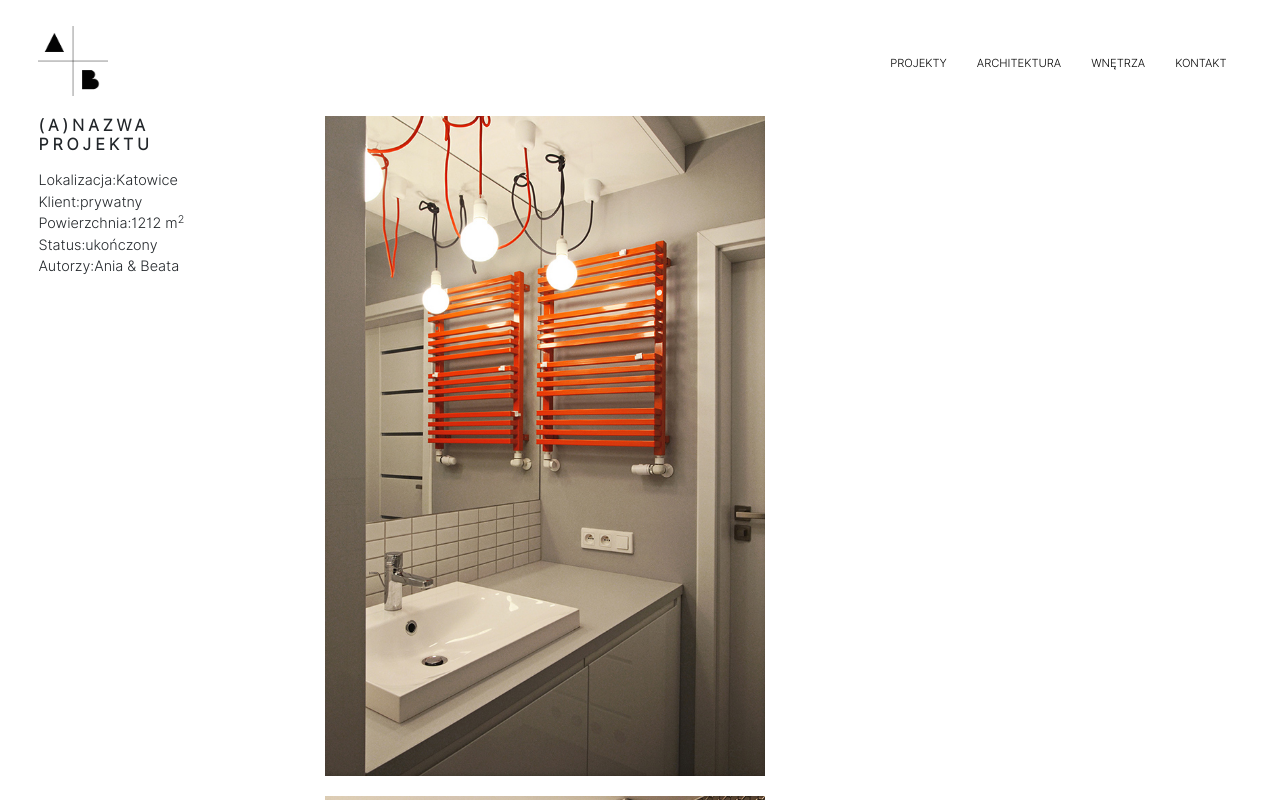
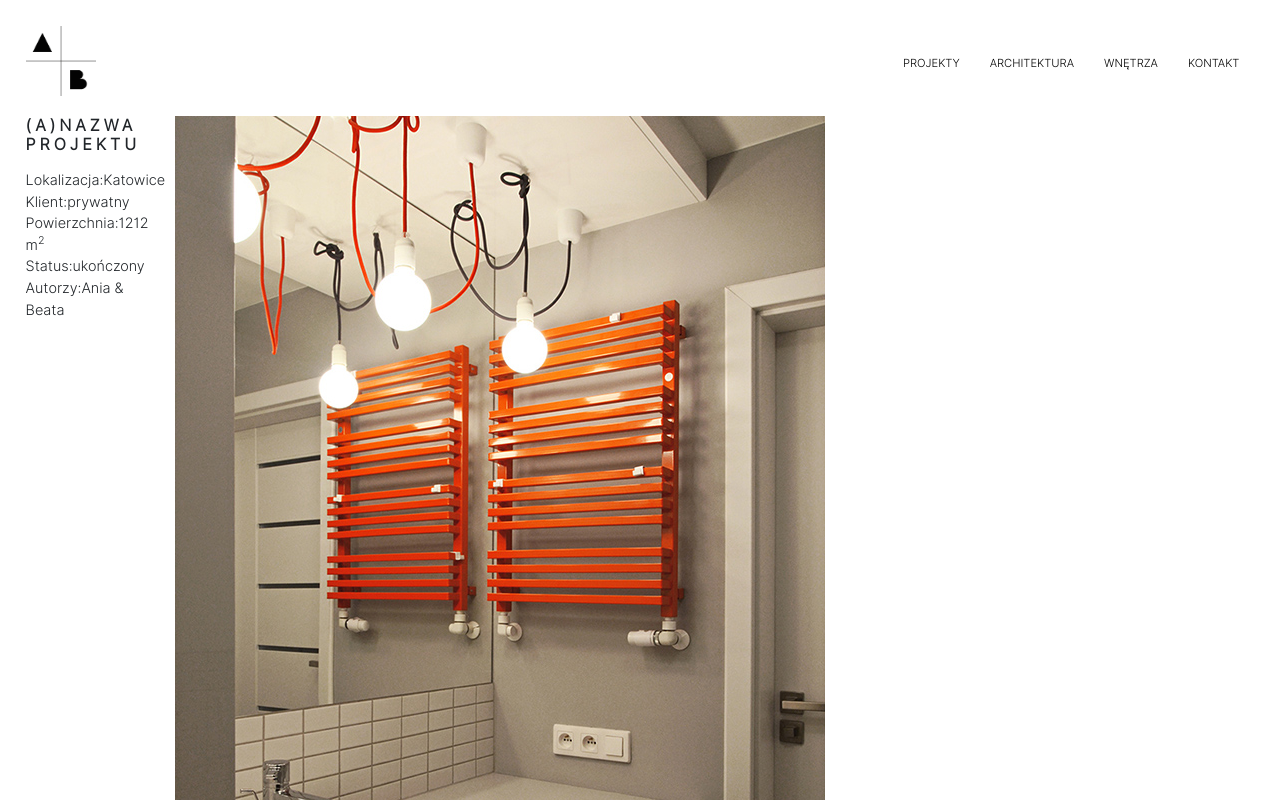
Before and after one commit to wrogoz/Architektura_A-B, a React (Create React App) app: page /architecture/swimmingPool in a window 1280 px wide. Shown: the top 800 px of the page. Built offline with nearby package versions, Linux system fonts and the light colour scheme.

Commit message:
single project image position issues

```diff
--- a/src/App.js
+++ b/src/App.js
@@ -60,7 +60,7 @@ function App() {
 
 const StyledContainer = styled(Container)`
   padding: 10px;
- width:98%;
+
   font-family: interblack;
   display: flex;
 
--- a/src/components/singleProjectComponent/singleProjectDetails.jsx
+++ b/src/components/singleProjectComponent/singleProjectDetails.jsx
@@ -55,13 +55,14 @@ const SingleProjectCol = styled(Col)`
 }
 `;
 const ImageCol = styled(Col)`
-
+  justify-content: center;
+  display: flex;
   margin-bottom: 20px;
   overflow: hidden;
   @media(min-width:800px){
 
-   display:flex;
-  padding-left:10%;
+   justify-content:flex-start;
+
 
     height:auto;
 
@@ -81,7 +82,7 @@ const DescriptionBox = styled.section`
   p {
     margin: 0;
     font-size: 0.9rem;
-    /* line-height: 25px;   TO SETTLE! */
+
   }
 
 `;
@@ -97,9 +98,8 @@ const Img = styled(Image)`
   padding: 0 10px;
   @media(min-width:800px){
     margin-top:0;
+    max-width:66%;
 
-    max-height:87vh;
-    max-width: 460px;
     width:auto;
   }
 `;
```
